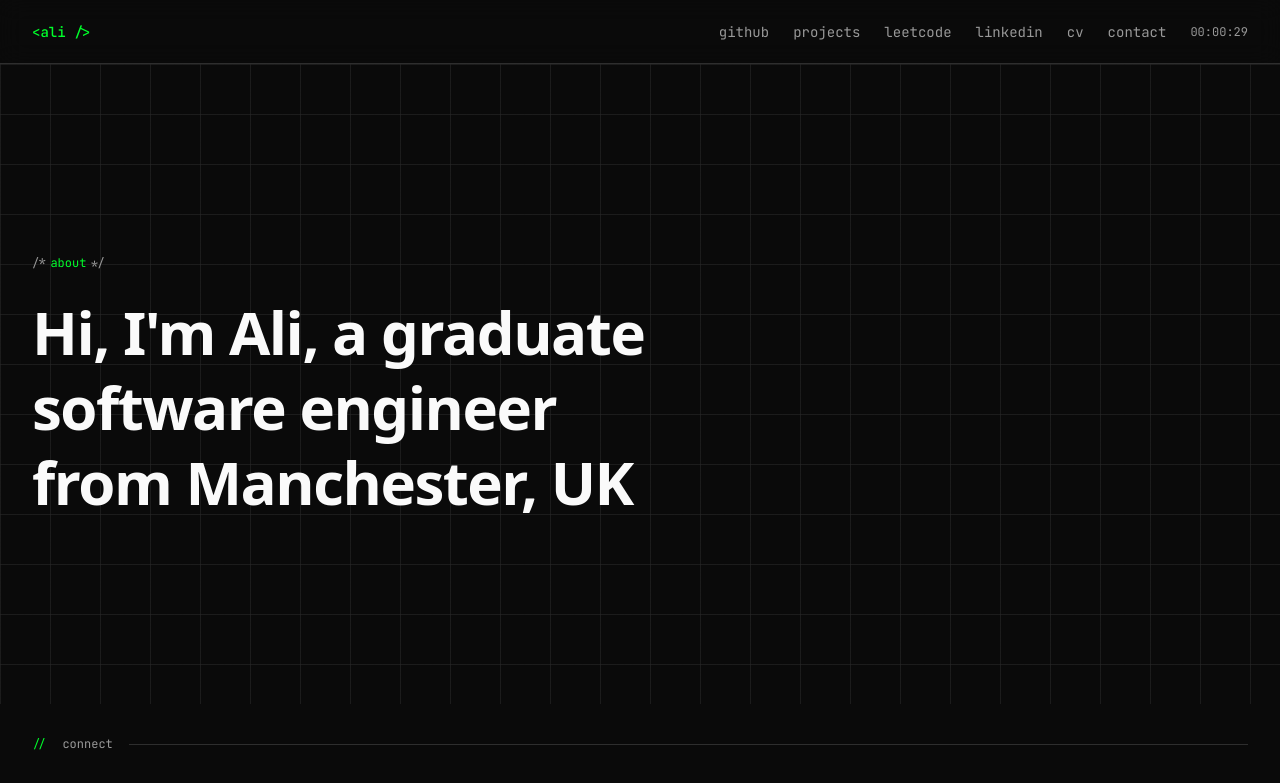
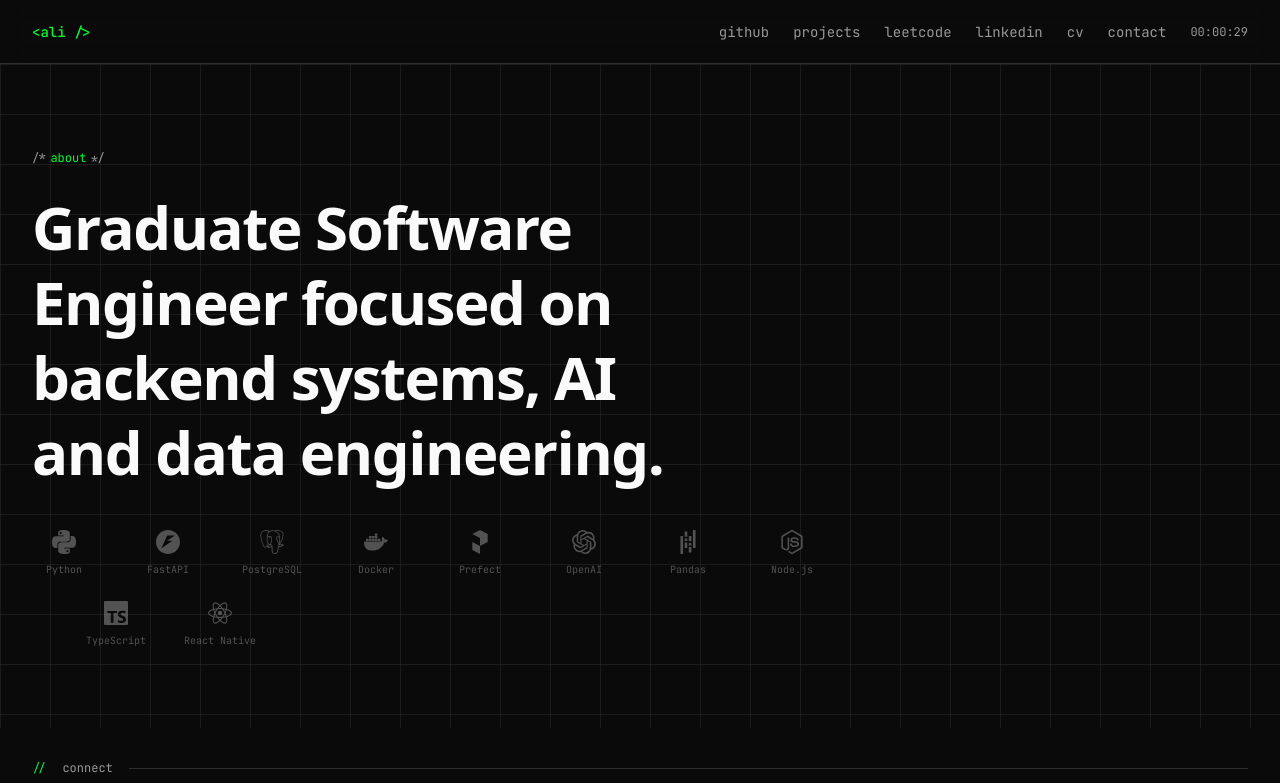
Before and after one commit to skeptre/skeps, a Next.js app: page / in a window 1280 px wide. Shown: the top 783 px of the page. Built offline with nearby package versions, Linux system fonts and the light colour scheme; no server answers.

Commit message:
feat: add technology stack section to HomePage with icons and links

```diff
--- a/src/components/home/HomePage.tsx
+++ b/src/components/home/HomePage.tsx
@@ -1,6 +1,32 @@
 import Link from "next/link";
+import type { IconType } from "react-icons";
+import {
+  SiDocker,
+  SiFastapi,
+  SiNodedotjs,
+  SiOpenai,
+  SiPandas,
+  SiPostgresql,
+  SiPrefect,
+  SiPython,
+  SiReact,
+  SiTypescript,
+} from "react-icons/si";
 
 import { SITE } from "@/config/site";
+
+const STACK: { Icon: IconType; label: string; color: string; href: string }[] = [
+  { Icon: SiPython,     label: "Python",       color: "#3776AB", href: "https://www.python.org/" },
+  { Icon: SiFastapi,    label: "FastAPI",       color: "#009688", href: "https://fastapi.tiangolo.com/" },
+  { Icon: SiPostgresql, label: "PostgreSQL",    color: "#4169E1", href: "https://www.postgresql.org/" },
+  { Icon: SiDocker,     label: "Docker",        color: "#2496ED", href: "https://www.docker.com/" },
+  { Icon: SiPrefect,    label: "Prefect",       color: "#024DFD", href: "https://www.prefect.io/" },
+  { Icon: SiOpenai,     label: "OpenAI",        color: "#10A37F", href: "https://openai.com/api/" },
+  { Icon: SiPandas,     label: "Pandas",        color: "#E040FB", href: "https://pandas.pydata.org/" },
+  { Icon: SiNodedotjs,  label: "Node.js",       color: "#5FA04E", href: "https://nodejs.org/en" },
+  { Icon: SiTypescript, label: "TypeScript",    color: "#3178C6", href: "https://www.typescriptlang.org/" },
+  { Icon: SiReact,      label: "React Native",  color: "#61DAFB", href: "https://reactnative.dev/" },
+];
 import Divider from "@/components/ui/Divider";
 import SectionLabel from "@/components/ui/SectionLabel";
 import {
@@ -57,8 +83,39 @@ export default function HomePage() {
             <SectionLabel>about</SectionLabel>
 
             <h1 className="fade-in-up stagger-2 text-4xl font-bold leading-tight tracking-tight md:text-5xl lg:text-6xl">
-              Hi, I&apos;m Ali, a graduate software engineer from Manchester, UK
+              Graduate Software Engineer focused on backend systems, AI and data engineering.
             </h1>
+
+            <div className="fade-in-up stagger-3 mt-10">
+              {[STACK.slice(0, 8), STACK.slice(8)].map((row, rowIdx) => (
+                <div
+                  key={rowIdx}
+                  className="flex gap-x-10"
+                  style={{ marginTop: rowIdx > 0 ? "1.5rem" : 0, paddingLeft: rowIdx > 0 ? "52px" : 0 }}
+                >
+                  {row.map(({ Icon, label, color, href }) => (
+                    <a
+                      key={label}
+                      href={href}
+                      target="_blank"
+                      rel="noopener noreferrer"
+                      aria-label={`${label} documentation`}
+                      style={{ "--brand": color } as React.CSSProperties}
+                      className="group flex w-16 shrink-0 flex-col items-center gap-2"
+                    >
+                      <Icon
+                        size={24}
+                        className="text-muted-foreground/50 transition-colors duration-200 group-hover:text-[var(--brand)]"
+                        aria-hidden
+                      />
+                      <span className="whitespace-nowrap font-mono text-[10px] text-muted-foreground/50 transition-colors duration-200 group-hover:text-[var(--brand)]">
+                        {label}
+                      </span>
+                    </a>
+                  ))}
+                </div>
+              ))}
+            </div>
           </div>
         </div>
       </section>
```
